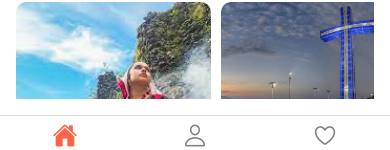
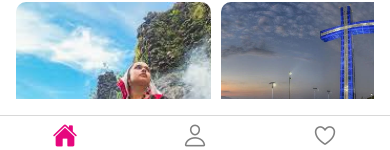
Before and after one commit to XicoNemi/mobile-app, a React Native app: screen /BottomTabs in a window 390 px wide. Shown: the part 680-830 px from the top of the page. Built offline with nearby package versions, Linux system fonts and the light colour scheme.

Commit message:
feat: reemplazar BottomTabNavigator por StackApp y ajustar colores en la navegación

```diff
--- a/App.jsx
+++ b/App.jsx
@@ -2,7 +2,7 @@ import React, { useEffect } from "react";
 import { NavigationContainer } from "@react-navigation/native";
 import { Provider, useDispatch, useSelector } from "react-redux";
 import { store } from "./app/store/store";
-import BottomTabNavigator from "./app/navigation/BottomTabNavigator";
+import StackApp from "./app/navigation/StackApp";
 import { logIn } from "./app/features/authSlice";
 import { getValueFor } from "./app/utils/localStorage";
 
@@ -28,7 +28,7 @@ function AppContent() {
 
   return (
     <NavigationContainer>
-      <BottomTabNavigator />
+      <StackApp />
     </NavigationContainer>
   );
 }
--- a/app/navigation/BottomTabNavigator.jsx
+++ b/app/navigation/BottomTabNavigator.jsx
@@ -5,6 +5,7 @@ import HomeScreen from '../screens/dashbordScreens/HomeScreen';
 import ProfileScreen from '../screens/dashbordScreens/profile/ProfileScreen';
 import FavoritesScreen from '../screens/dashbordScreens/FavoritesScreen';
 import { Text } from 'react-native';
+import Colors from '../utils/Colors';
 
 const Tab = createBottomTabNavigator();
 
@@ -36,7 +37,7 @@ const BottomTabNavigator = () => {
                     }
                     return <Text style={{ color }}>{label}</Text>;
                 },
-                tabBarActiveTintColor: 'tomato',
+                tabBarActiveTintColor: Colors.primary,
                 tabBarInactiveTintColor: 'gray',
                 headerShown: false,
             })}
--- a/app/navigation/StackApp.jsx
+++ b/app/navigation/StackApp.jsx
@@ -1,7 +1,7 @@
 import React from "react";
 import { createNativeStackNavigator } from "@react-navigation/native-stack";
 import { StatusBar } from 'expo-status-bar';
-import BottomTabNavigator from "./BottomTabNavigator"; // Importa el BottomTabNavigator
+import BottomTabNavigator from "./BottomTabNavigator";
 import ItinerariesScreen from "../screens/dashbordScreens/itineraries/ItinerariesScreen";
 import RoutesScreen from "../screens/dashbordScreens/routes/RoutesScreen";
 import ItineraryDetailScreen from "../screens/dashbordScreens/itineraries/ItineraryDetailScreen";
@@ -23,7 +23,7 @@ const StackApp = () => {
         <>
             <StatusBar style="auto" backgroundColor="transparent" translucent />
             <Stack.Navigator
-                initialRouteName="HomeScreen"
+                initialRouteName="BottomTabs"
                 screenOptions={{
                     headerShown: false,
                     animation: "slide_from_bottom",
```
